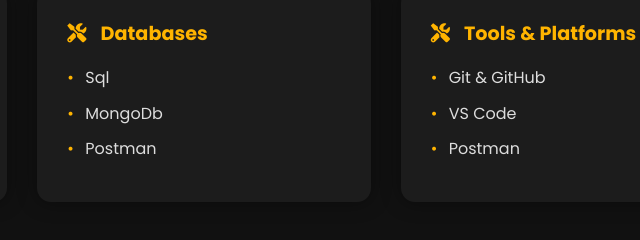
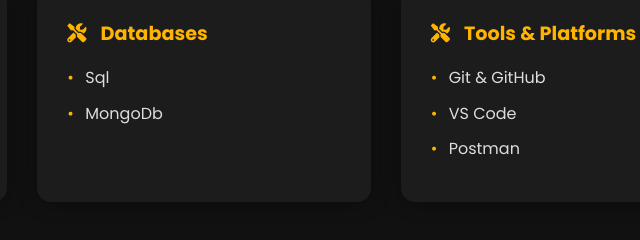
Before and after one commit to Yachna-CodeCraft/Portfolio, a plain HTML site: page index.html in a window 1280 px wide. Shown: the part 2179-2419 px from the top of the page, 436-1076 px from the left. Drawn offline with nearby package versions, Linux system fonts and the light colour scheme.

Commit message:
Remove Postman from the databases list

```diff
--- a/index.html
+++ b/index.html
@@ -137,7 +137,7 @@
             <ul>
               <li>Sql</li>
               <li>MongoDb</li>
-              <li>Postman</li>
+
             </ul>
           </div>
            <div class="skill-card">
```
